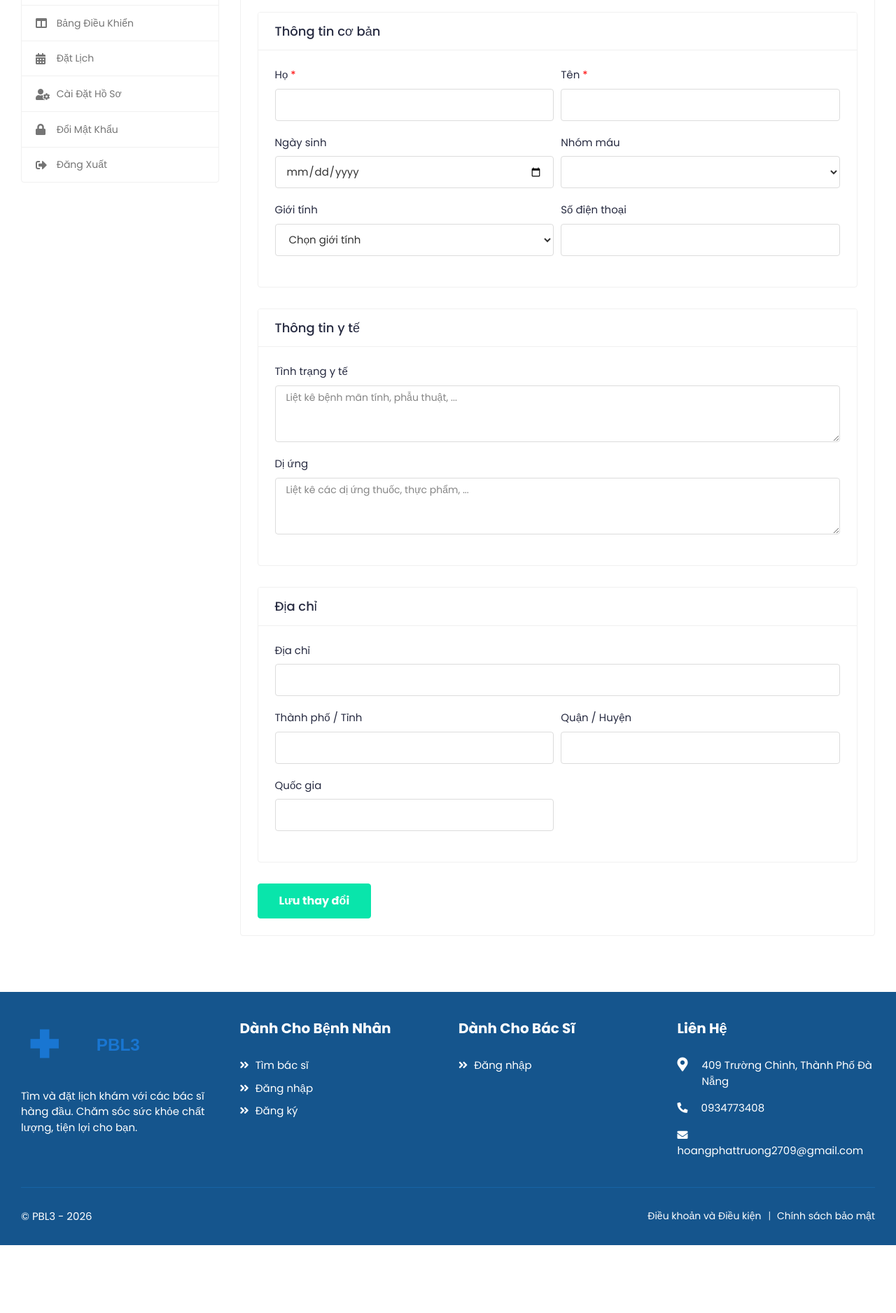
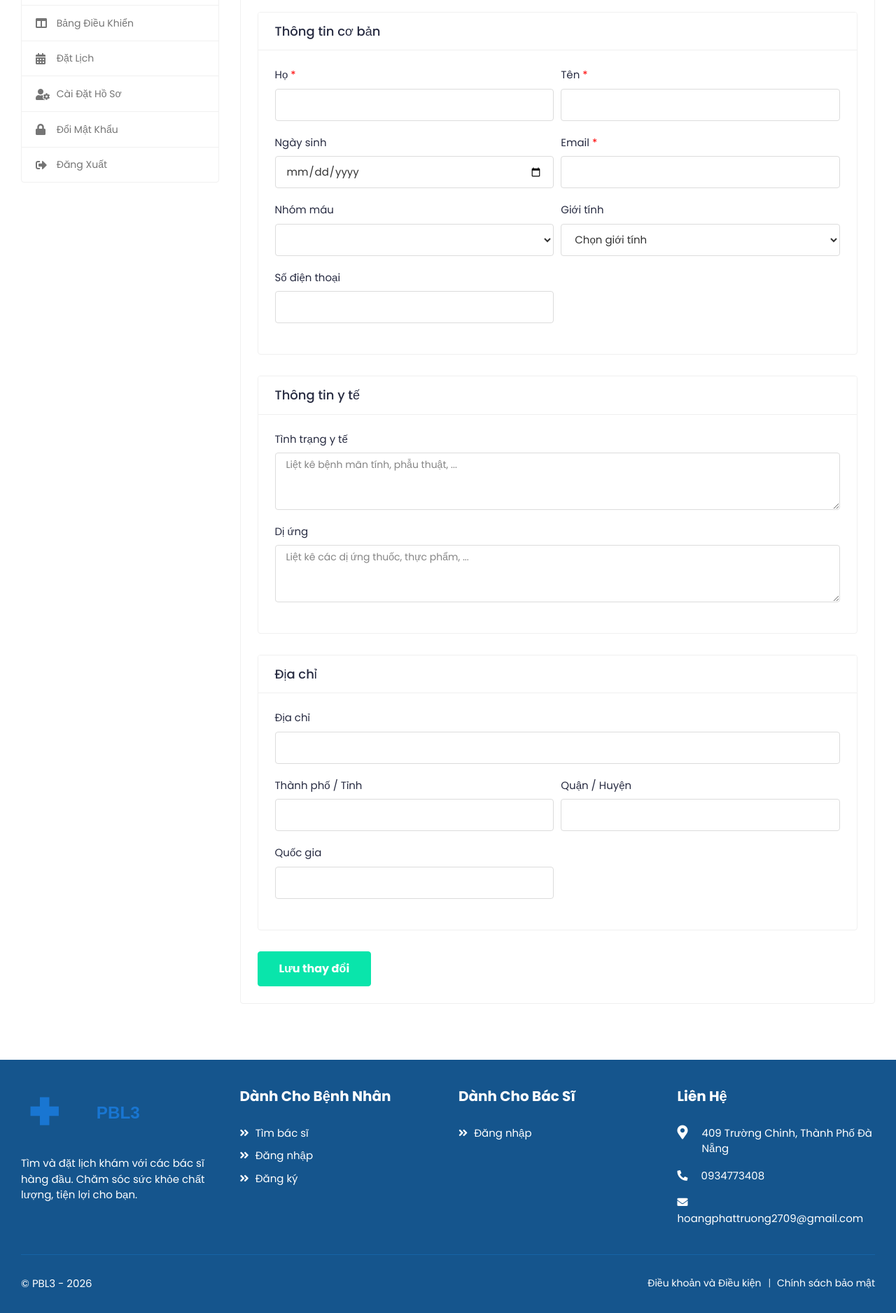
Before and after one commit to Hphat279/PBL3, a Django app: template templates/patients/profile-setting.html in a window 1280 px wide. Shown: the part 284-2161 px from the top of the page at 70% size. Before the commit the page ends 2064 px from the top, so only its background shows below. Run offline with Django 3.2, Linux system fonts and the light colour scheme; the template is opened without the code that fills it, so the values that code supplies are empty; some libraries are stand-ins or nearby versions.

Commit message:
Show email in patient profile settings: add email field to PatientProfileForm and template

```diff
--- a/patients/forms.py
+++ b/patients/forms.py
@@ -11,6 +11,7 @@ class PatientProfileForm(forms.ModelForm):
 
     first_name = forms.CharField(required=True)
     last_name = forms.CharField(required=True)
+    email = forms.EmailField(required=True)
     avatar = forms.ImageField(required=False)
     dob = forms.DateField(
         required=False, widget=forms.DateInput(attrs={"type": "date"})
@@ -65,7 +66,7 @@ class PatientProfileForm(forms.ModelForm):
 
     class Meta:
         model = User
-        fields = ["first_name", "last_name", "avatar"]
+        fields = ["first_name", "last_name", "email", "avatar"]
 
     def clean_phone(self):
         phone = self.cleaned_data.get("phone")
@@ -91,7 +92,7 @@ class PatientProfileForm(forms.ModelForm):
 class ChangePasswordForm(forms.Form):
     old_password = forms.CharField(
         widget=forms.PasswordInput(
-            attrs={"class": "form-control", "placeholder": "Current Password"}
+            attrs={"class": "form-control", "placeholder": """}
         )
     )
     new_password = forms.CharField(
--- a/templates/patients/profile-setting.html
+++ b/templates/patients/profile-setting.html
@@ -94,6 +94,13 @@
                                         </div>
                                     </div>
                                     <div class="col-md-6">
+                                            <div class="form-group">
+                                                <label>Email <span class="text-danger">*</span></label>
+                                                <input type="email" class="form-control" name="email" value="{{ user.email|default:'' }}">
+                                                {% include 'includes/form_error.html' with field=form.email %}
+                                            </div>
+                                        </div>
+                                        <div class="col-md-6">
                                         <div class="form-group">
                                             <label>Nhóm máu</label>
                                             <select class="form-control" name="blood_group">
```
